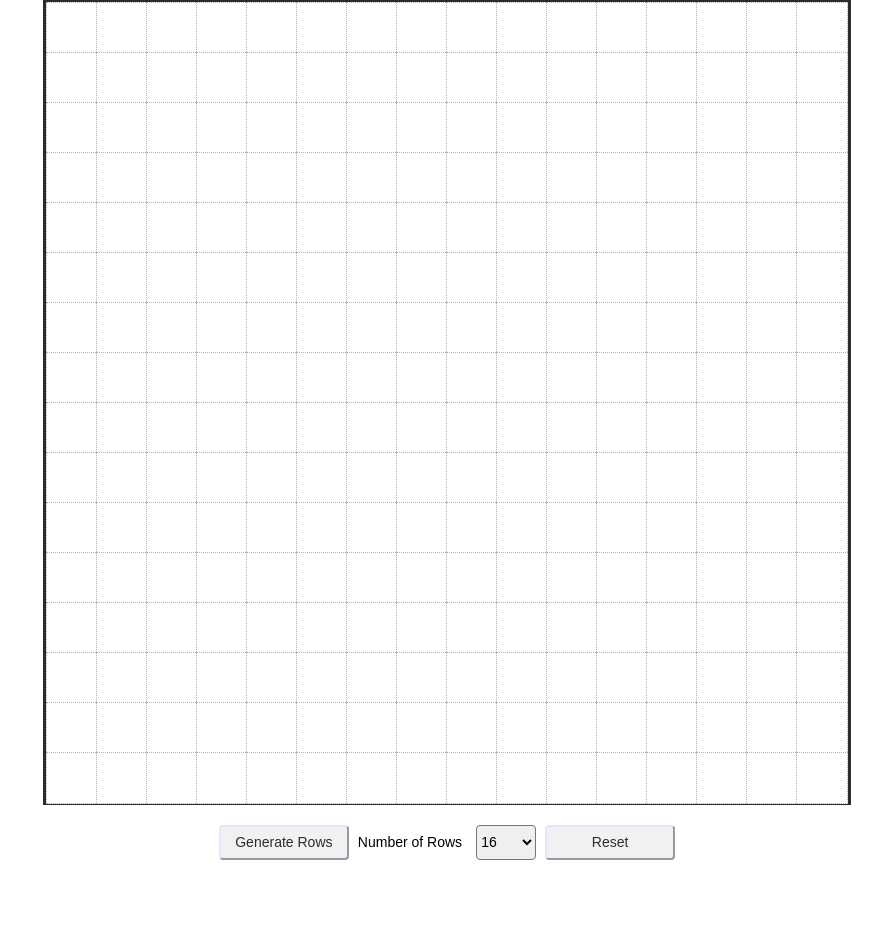
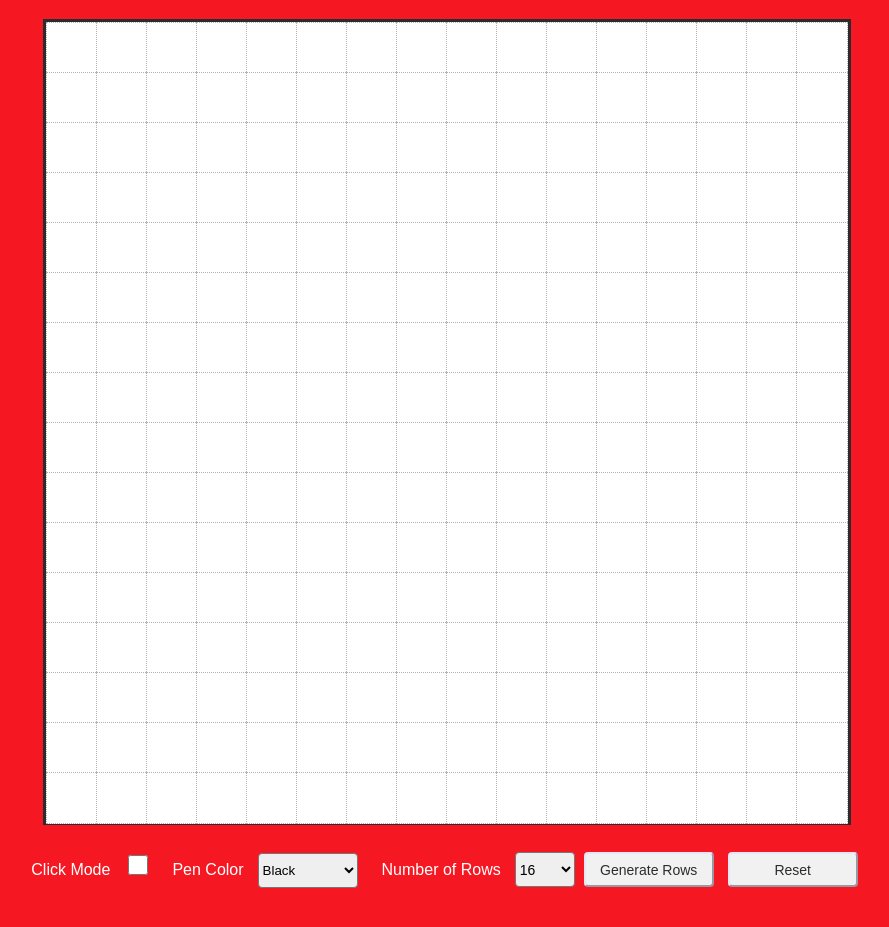
Before and after one commit to AntwuanDixon/EtchASketch, a plain HTML site: page index.html in a window 1280 px wide. Shown: the part 81-1008 px from the top of the page, without its empty margins (193-1082 px from the left). Before the commit the page ends 981 px from the top, so only its background shows below. Drawn offline with Linux system fonts and the light colour scheme.

Commit message:
complete clickMode, add colors, fonts

```diff
--- a/index.html
+++ b/index.html
@@ -8,13 +8,22 @@
     <h1>Etch-A-Sketch</h1>
     <div id="container"></div>
     <section id="options">
-        <button id="genBtn">Generate Rows</button>
-        <label for="numRows" id="numRowsLabel">Number of Rows</label>
-        <select name="numRows" id="numRows">
+        <label for="clickMode" class="option-label">Click Mode</label>
+        <input type="checkbox" id="clickMode" name="clickMode" value="Click">
+        <label for="penColor" class="option-label">Pen Color</label>
+        <select name="penColor" id="penColor">
+            <option value="Black">Black</option>
+            <option value="Red">Red</option>
+            <option value="Blue">Blue</option>
+            <option value="Rainbow">Rainbow</option>
+        </select>
+        <label for="numRows" class="option-label">Number of Rows</label>
+        <select name="numRows" id="numRows" class="dropdown">
             <option value="16">16</option>
             <option value="32">32</option>
             <option value="64">64</option>
         </select>
+        <button id="genBtn">Generate Rows</button>
         <button id="reset">Reset</button>
     </section>
 </main>
--- a/main.js
+++ b/main.js
@@ -1,21 +1,25 @@
 const genBtn = document.querySelector('#genBtn');
 const resetBtn = document.getElementById('reset');
 const numRows = document.getElementById('numRows');
+const clickMode = document.getElementById('clickMode');
+let penColor = document.getElementById('penColor');
+console.log(clickMode.checked)
 genDivs();
 genBtn.addEventListener("click", genDivs);
 resetBtn.addEventListener("click", resetGrid);
+clickMode.addEventListener("click", toggleClickMode)
 
-function genDivs () {
+function genDivs() {
     removeCells();
     let container = document.querySelector('#container');
     for (let i = 1; i <= numRows.value; i++) {
-        var row = document.createElement('div');
+        let row = document.createElement('div');
         row.className = "row";
         //row.innerText = i;
         container.appendChild(row);
 
         for (let j = 1; j <= numRows.value; j++) {
-            var cell = document.createElement('div');
+            let cell = document.createElement('div');
             cell.className = 'gridsquare';
             cell.id = 'cell' + i +'.' + j;
             //cell.innerText = i + '.' + j;
@@ -26,7 +30,17 @@ function genDivs () {
     container.addEventListener('mouseover', fillCell);
 }
 
-function setCellWidth () {
+function toggleClickMode() {
+    if (clickMode.checked === true) {
+        container.removeEventListener('mouseover', fillCell);
+        container.addEventListener('mousedown', fillCell);
+    } else {
+        container.removeEventListener('mousedown', fillCell);
+        container.addEventListener('mouseover', fillCell);
+    }
+}
+
+function setCellWidth() {
     const allRows = document.getElementsByClassName("row");
     let cellWidth = (100 / numRows.value);
     for (let i = 0; i < allRows.length; i++) {
@@ -34,11 +48,14 @@ function setCellWidth () {
     }
 }
 
-function fillCell (e) {
+function fillCell(e) {
     const targetCell = document.getElementById(e.target.id);
-
     if (targetCell !== null && e.target.className == "gridsquare") {
-        targetCell.style.backgroundColor = "blue";
+        if (penColor.value === "Rainbow") {
+            setRandomColor(targetCell);
+        } else {
+            targetCell.style.backgroundColor = penColor.value;
+        }
     }
     return targetCell;
     }
@@ -60,3 +77,16 @@ function removeCells() {
         gridRows[0].parentNode.removeChild(gridRows[0]);
     }
 }
+
+function getRandomColor() {
+    let letters = '0123456789ABCDEF';
+    let color = "#";
+    for (let i = 0; i < 6; i++) {
+        color += letters[Math.floor(Math.random() * 16)];
+    }
+    return color;
+}
+
+function setRandomColor(targetCell) {
+    targetCell.style.backgroundColor = getRandomColor();
+}
--- a/style.css
+++ b/style.css
@@ -1,6 +1,16 @@
+body {
+    background-color: #f51722;
+  }
+
+main {
+    width: 100%;
+}
+
 h1 {
     display: block;
     text-align: center;
+    font-family: cursive;
+    font-size: 2.5em;
 }
 
 #options {
@@ -10,6 +20,7 @@ h1 {
     margin-top: 20px;
     margin-bottom: 20px;
     justify-content: space-between;
+
 }
 
 button {
@@ -41,7 +52,11 @@ div.gridsquare {
     height: 100%;
 }
 
-#numRows {
+#options {
+    vertical-align: top;
+}
+
+.dropdown {
     width: 60px;
     height: 35px;
     border-radius: 4px;
@@ -49,10 +64,29 @@ div.gridsquare {
     font-size: 14px;
 }
 
-#numRowsLabel {
+
+label {
     font-family: arial, sans-serif;
-    font-size: 14px;
+    color: white;
+    font-size: 1em;
     padding-right: 10px;
+    width: 60px;
+    height: 35px;
+    border-radius: 4px;
+}
+
+#penColor {
+    width: 100px;
+    height: 35px;
+    border-radius: 4px;
+    margin-right: 20px;
+}
+
+#clickMode {
+    width: 20px;
+    height: 20px;
+    margin-top: 10px;
+    margin-right: 20px;
 }
 
 div#container {
```
